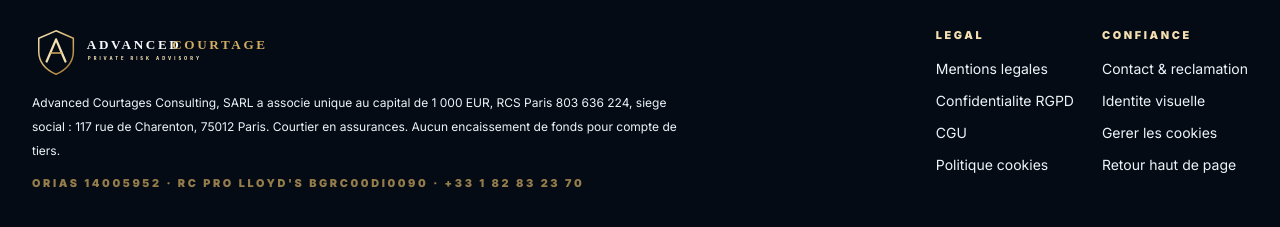
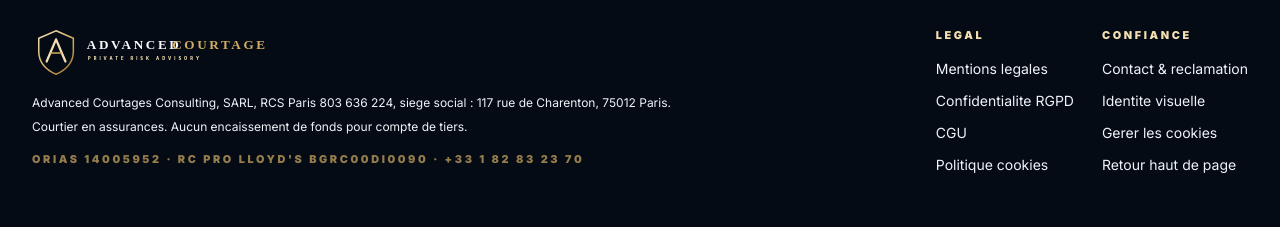
Before and after one commit to adancedcourtage/advanced-courtages, a plain HTML site: page index.html in a window 1280 px wide. Shown: the part 7394-7621 px from the top of the page. Drawn offline with nearby package versions, Linux system fonts and the light colour scheme.

Commit message:
Update index.html

```diff
--- a/index.html
+++ b/index.html
@@ -606,7 +606,7 @@
     <div class="mx-auto grid max-w-7xl gap-10 px-5 text-center sm:px-8 lg:grid-cols-[1.1fr_.9fr] lg:text-left">
       <div>
         <img src="brand/ac-logo-primary.svg" alt="Advanced Courtages Consulting" class="mx-auto h-12 w-auto lg:mx-0" onerror="this.src='logo-advanced..png'" />
-        <p class="mt-4 max-w-2xl text-xs leading-6 text-white/38">Advanced Courtages Consulting, SARL a associe unique au capital de 1 000 EUR, RCS Paris 803 636 224, siege social : 117 rue de Charenton, 75012 Paris. Courtier en assurances. Aucun encaissement de fonds pour compte de tiers.</p>
+        <p class="mt-4 max-w-2xl text-xs leading-6 text-white/38">Advanced Courtages Consulting, SARL, RCS Paris 803 636 224, siege social : 117 rue de Charenton, 75012 Paris. Courtier en assurances. Aucun encaissement de fonds pour compte de tiers.</p>
         <p class="mt-3 text-[.68rem] font-black uppercase tracking-[.24em] text-gold/70">ORIAS 14005952 · RC Pro Lloyd's BGRC00DI0090 · +33 1 82 83 23 70</p>
       </div>
       <div class="grid gap-5 sm:grid-cols-2 lg:justify-self-end">
```
